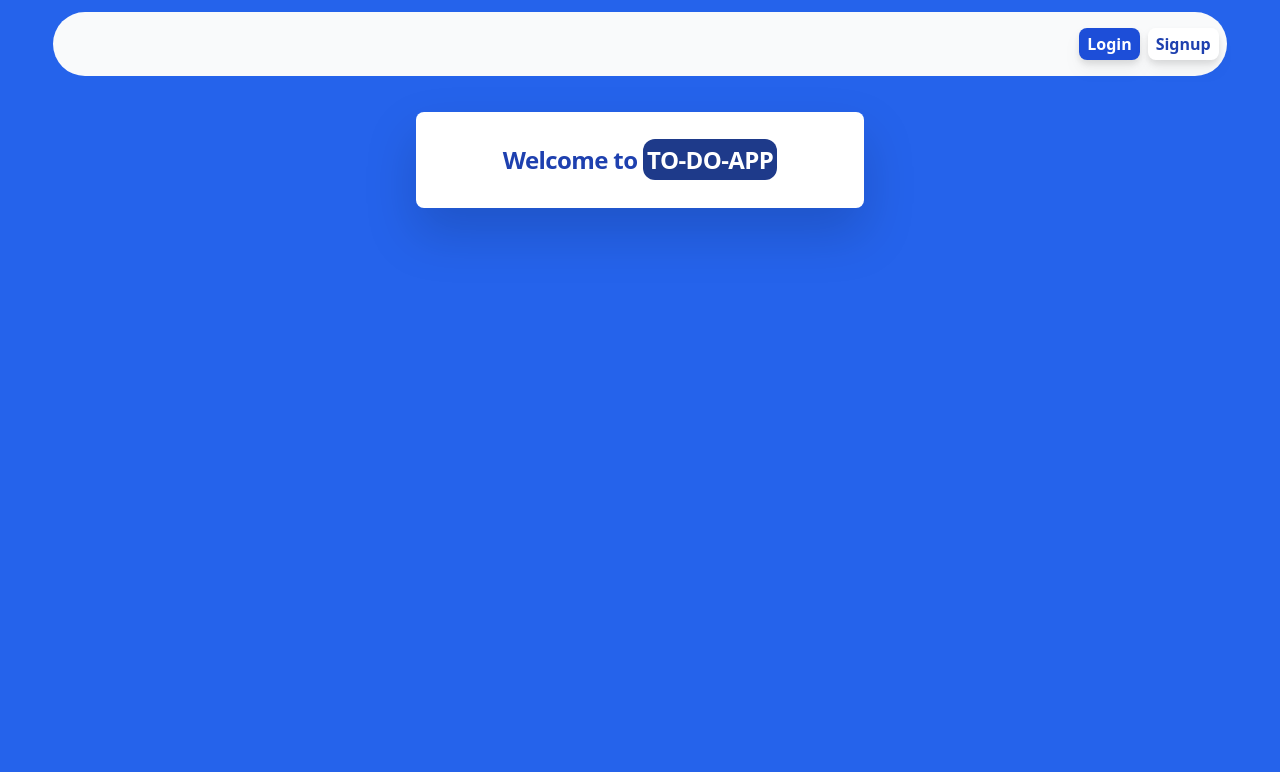
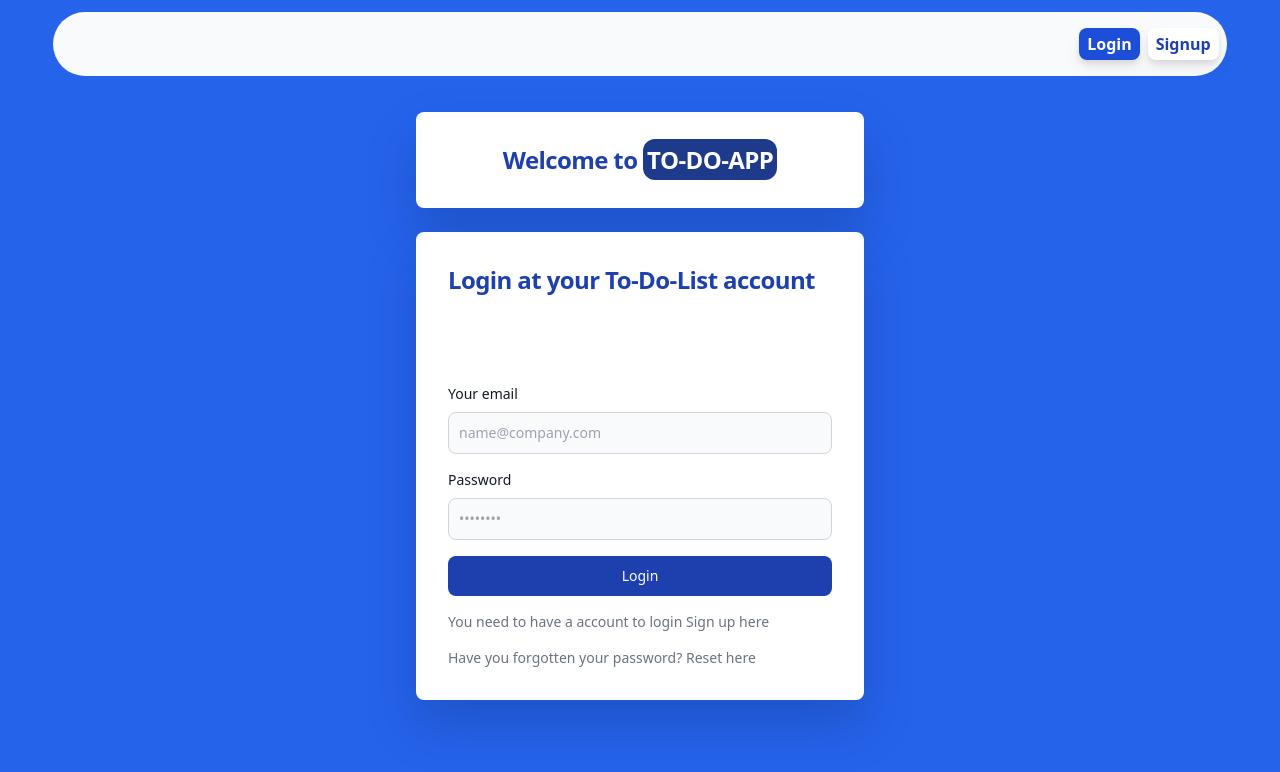
Before and after one commit to Jaime5Alvarez/Frontend-TDL, a React (Vite) app: page / in a window 1280 px wide. Shown: the top 772 px of the page. Built offline with nearby package versions, Linux system fonts and the light colour scheme; no server answers.

Commit message:
adds login component to home

```diff
--- a/src/components/home/LandingPage.tsx
+++ b/src/components/home/LandingPage.tsx
@@ -1,3 +1,5 @@
+import { Login } from "../../authentication/Login/Login";
+
 export const LandingPage = () => {
   return (
     <>
@@ -15,6 +17,9 @@ export const LandingPage = () => {
           </div>
         </div>
       </section>
+      <div className="-translate-y-10">
+      <Login/>
+      </div>
     </>
   );
 };
```
